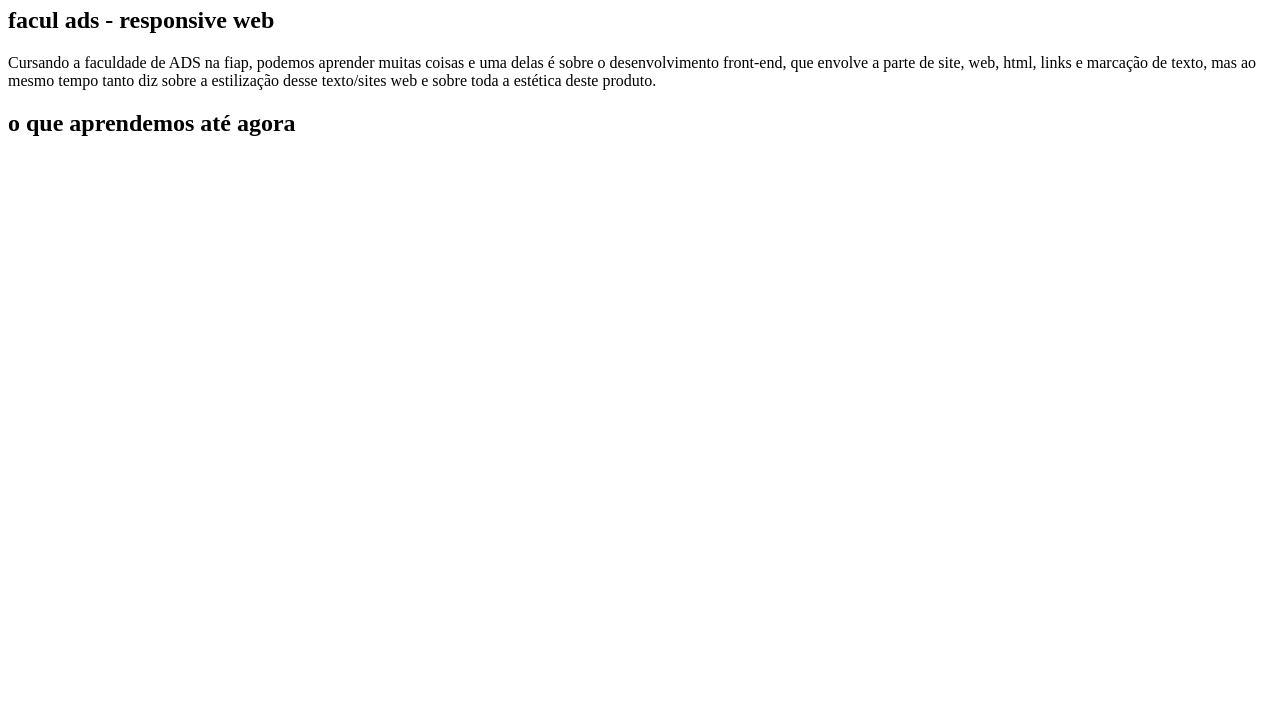
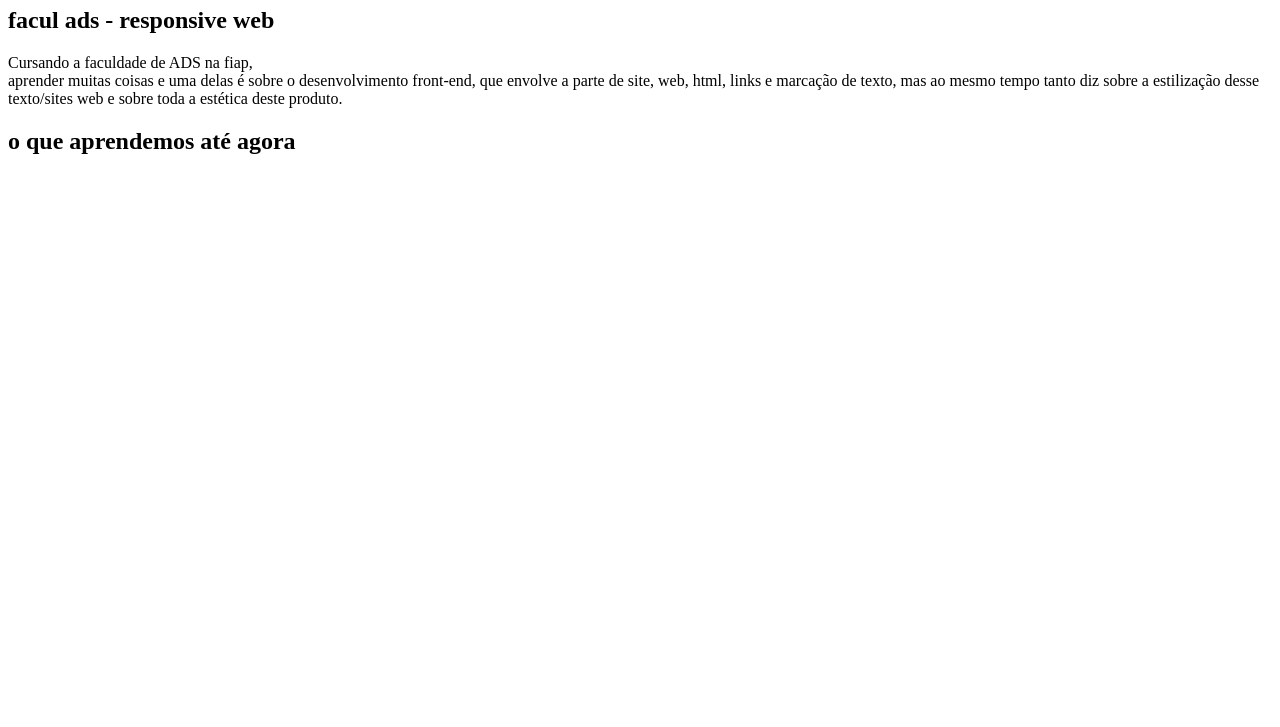
Before and after one commit to melissaoli07/htmlcss, a plain HTML site: page index.html in a window 1280 px wide. Shown: the part 73-800 px from the top of the page. Drawn offline with Linux system fonts and the light colour scheme.

Commit message:
teste break

```diff
--- a/index.html
+++ b/index.html
@@ -9,7 +9,9 @@
 <body>
     <h1>teste aula e prática</h1>
     <h2>facul ads - responsive web</h2>
-    <p>Cursando a faculdade de ADS na fiap, podemos aprender muitas coisas e uma delas é sobre o desenvolvimento front-end, que envolve a parte de site, web, html, links e marcação de texto, mas ao mesmo tempo tanto diz sobre a estilização desse texto/sites web e sobre toda a estética deste produto.</p>
+    <p>Cursando a faculdade de ADS na fiap,
+        <br>
+         aprender muitas coisas e uma delas é sobre o desenvolvimento front-end, que envolve a parte de site, web, html, links e marcação de texto, mas ao mesmo tempo tanto diz sobre a estilização desse texto/sites web e sobre toda a estética deste produto.</p>
     <h2>o que aprendemos até agora</h2>
     <p> </p>
 </body>
```
